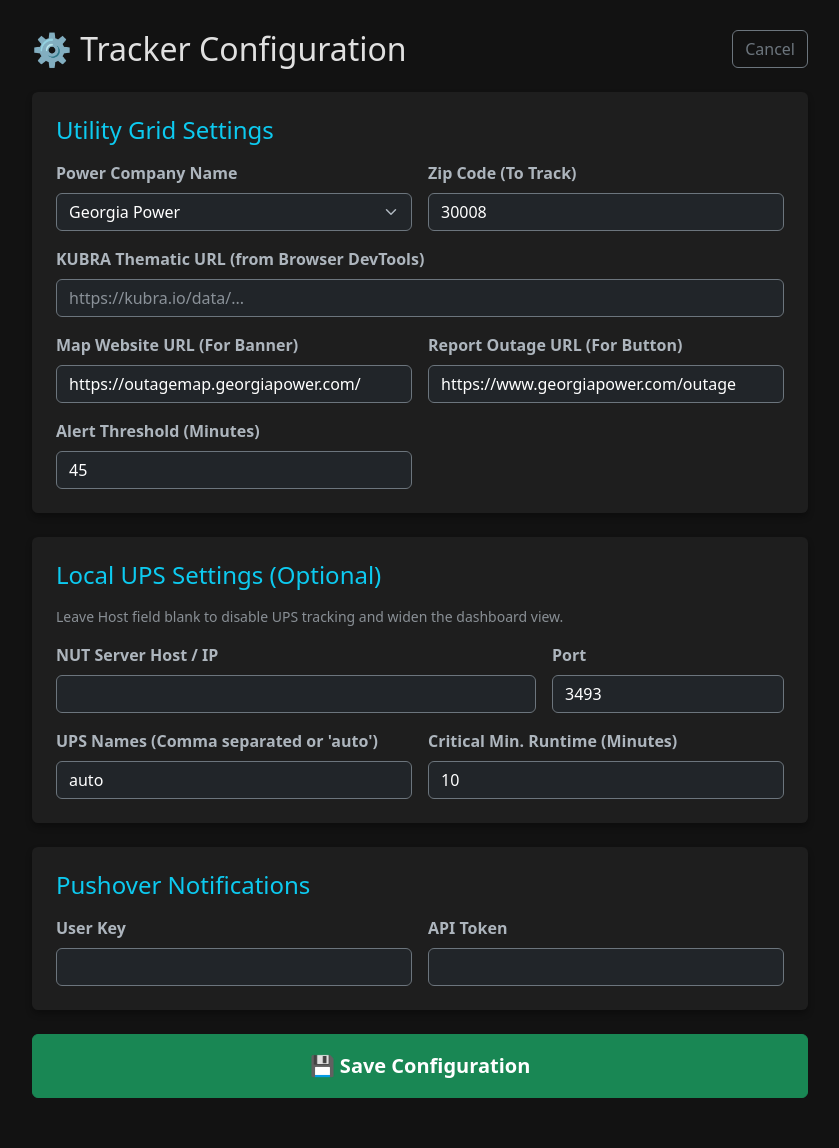
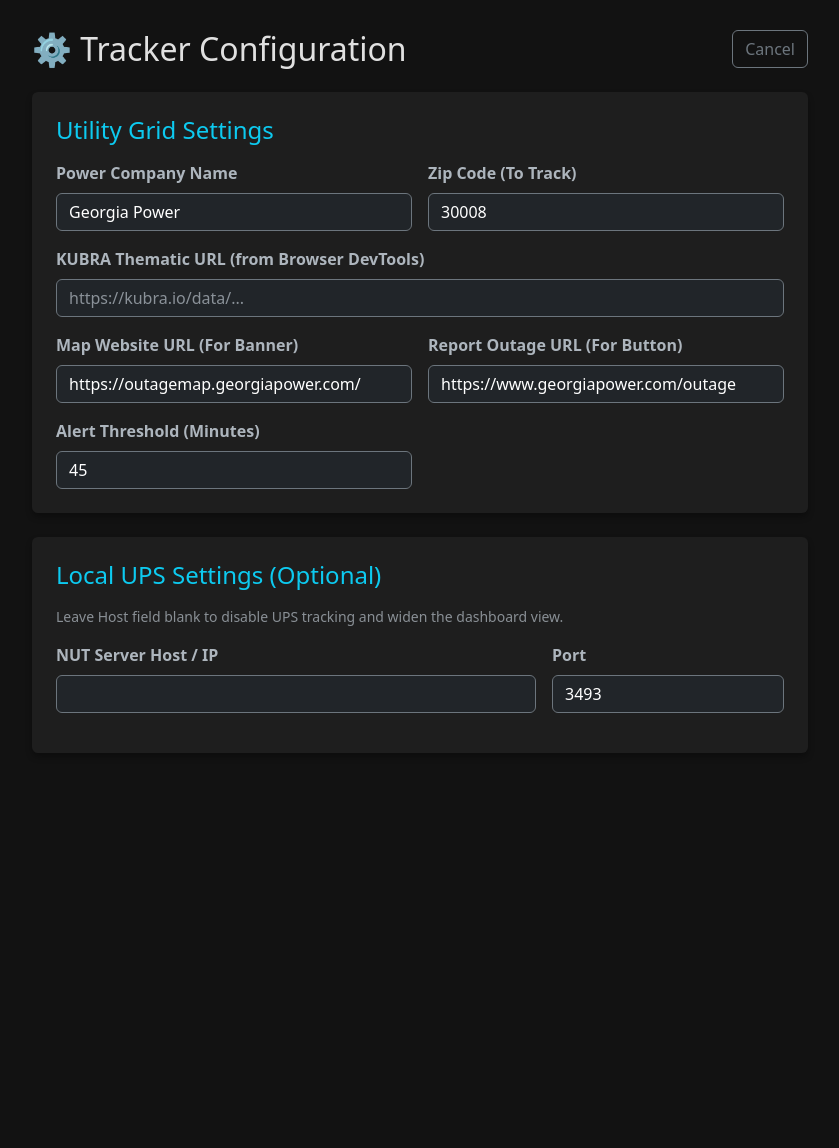
Before and after one commit to NightHawkATL/outage-tracker, a Flask app: page /config in a window 1280 px wide. Shown: the whole page, without its empty margins (220-1059 px from the left). After the commit the page ends 713 px from the top, so only its background shows below. Run offline with Flask 3, Linux system fonts and the light colour scheme.

Commit message:
Update templates/config.html

```diff
--- a/templates/config.html
+++ b/templates/config.html
@@ -25,16 +25,19 @@
                 <div class="row g-3">
                     <div class="col-md-6">
                         <label class="form-label">Power Company Name</label>
-                        <select name="company_name" class="form-select bg-dark text-white border-secondary">
-                            <option value="{{ config.company_name }}" selected hidden>{{ config.company_name }}</option>
-                            <option>Georgia Power</option>
-                            <option>Alabama Power</option>
-                            <option>Mississippi Power</option>
-                            <option>Duke Energy</option>
-                            <option>FirstEnergy</option>
-                            <option>National Grid</option>
-                            <option>AEP / PSEG / Other KUBRA</option>
-                        </select>
+                        <!-- NEW: Datalist acts as both a dropdown AND a custom text input -->
+                        <input list="company_list" name="company_name" class="form-control bg-dark text-white border-secondary" value="{{ config.company_name }}" placeholder="Select or type custom name..." required>
+                        <datalist id="company_list">
+                            <option value="Georgia Power">
+                            <option value="Alabama Power">
+                            <option value="Mississippi Power">
+                            <option value="Duke Energy">
+                            <option value="FirstEnergy">
+                            <option value="National Grid">
+                            <option value="Entergy">
+                            <option value="ComEd">
+                            <option value="PECO">
+                        </datalist>
                     </div>
                     <div class="col-md-6">
                         <label class="form-label">Zip Code (To Track)</label>
@@ -45,7 +48,7 @@
                         <input type="url" name="kubra_url" class="form-control bg-dark text-white border-secondary" value="{{ config.kubra_url }}" placeholder="https://kubra.io/data/...">
                     </div>
 
-                    <!-- NEW: Map and Report Links -->
+                    <!-- Map and Report Links -->
                     <div class="col-md-6">
                         <label class="form-label">Map Website URL (For Banner)</label>
                         <input type="url" name="map_url" class="form-control bg-dark text-white border-secondary" value="{{ config.map_url }}">
@@ -77,33 +80,3 @@
                         <input type="number" name="nut_port" class="form-control bg-dark text-white border-secondary" value="{{ config.nut_port }}">
                     </div>
                     <div class="col-md-6">
-                        <label class="form-label">UPS Names (Comma separated or 'auto')</label>
-                        <input type="text" name="nut_ups_names" class="form-control bg-dark text-white border-secondary" value="{{ config.nut_ups_names }}">
-                    </div>
-                    <div class="col-md-6">
-                        <label class="form-label">Critical Min. Runtime (Minutes)</label>
-                        <input type="number" name="ups_min_runtime" class="form-control bg-dark text-white border-secondary" value="{{ config.ups_min_runtime }}">
-                    </div>
-                </div>
-            </div>
-
-            <!-- Pushover Settings -->
-            <div class="card p-4 mb-4">
-                <h4 class="text-info mb-3">Pushover Notifications</h4>
-                <div class="row g-3">
-                    <div class="col-md-6">
-                        <label class="form-label">User Key</label>
-                        <input type="password" name="pushover_user" class="form-control bg-dark text-white border-secondary" value="{{ config.pushover_user }}">
-                    </div>
-                    <div class="col-md-6">
-                        <label class="form-label">API Token</label>
-                        <input type="password" name="pushover_token" class="form-control bg-dark text-white border-secondary" value="{{ config.pushover_token }}">
-                    </div>
-                </div>
-            </div>
-
-            <button type="submit" class="btn btn-success w-100 p-3 fw-bold fs-5">💾 Save Configuration</button>
-        </form>
-    </div>
-</body>
-</html>
```
